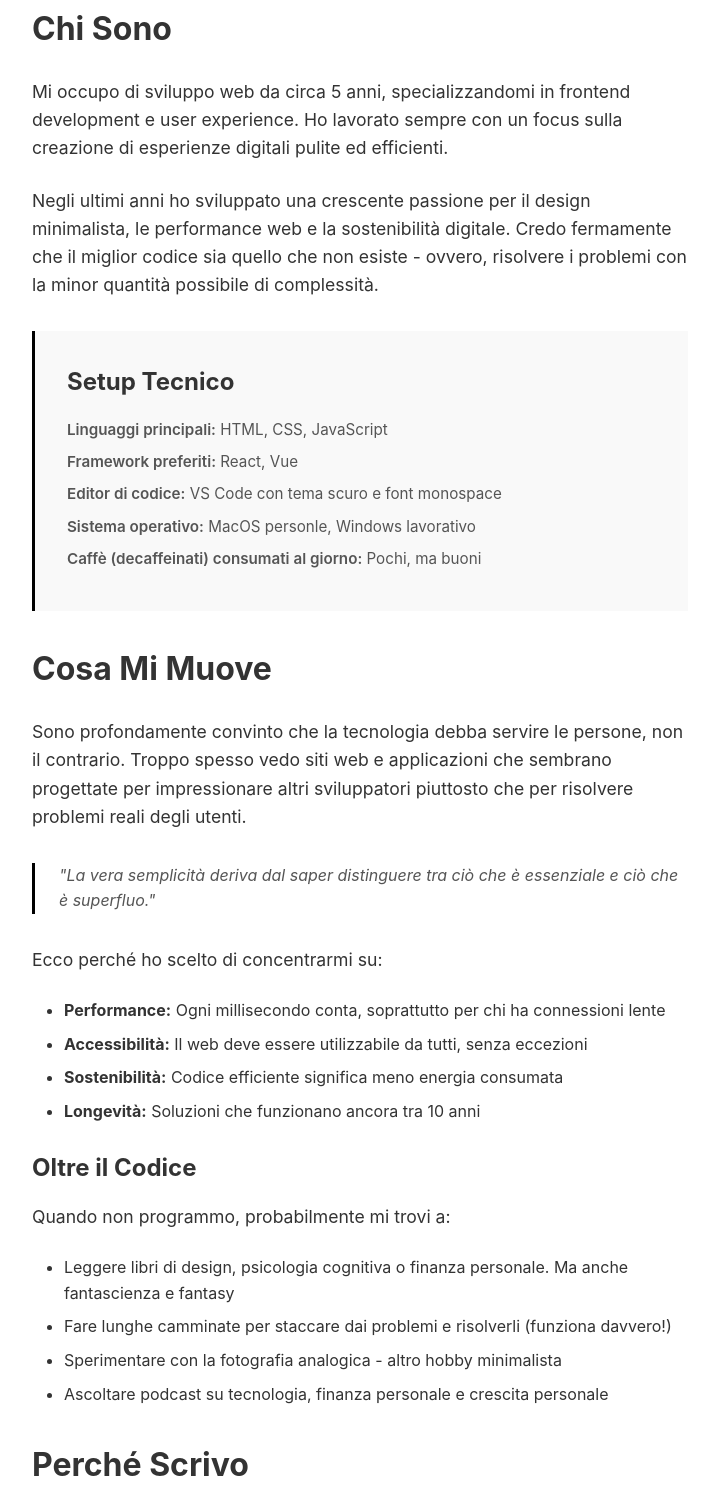
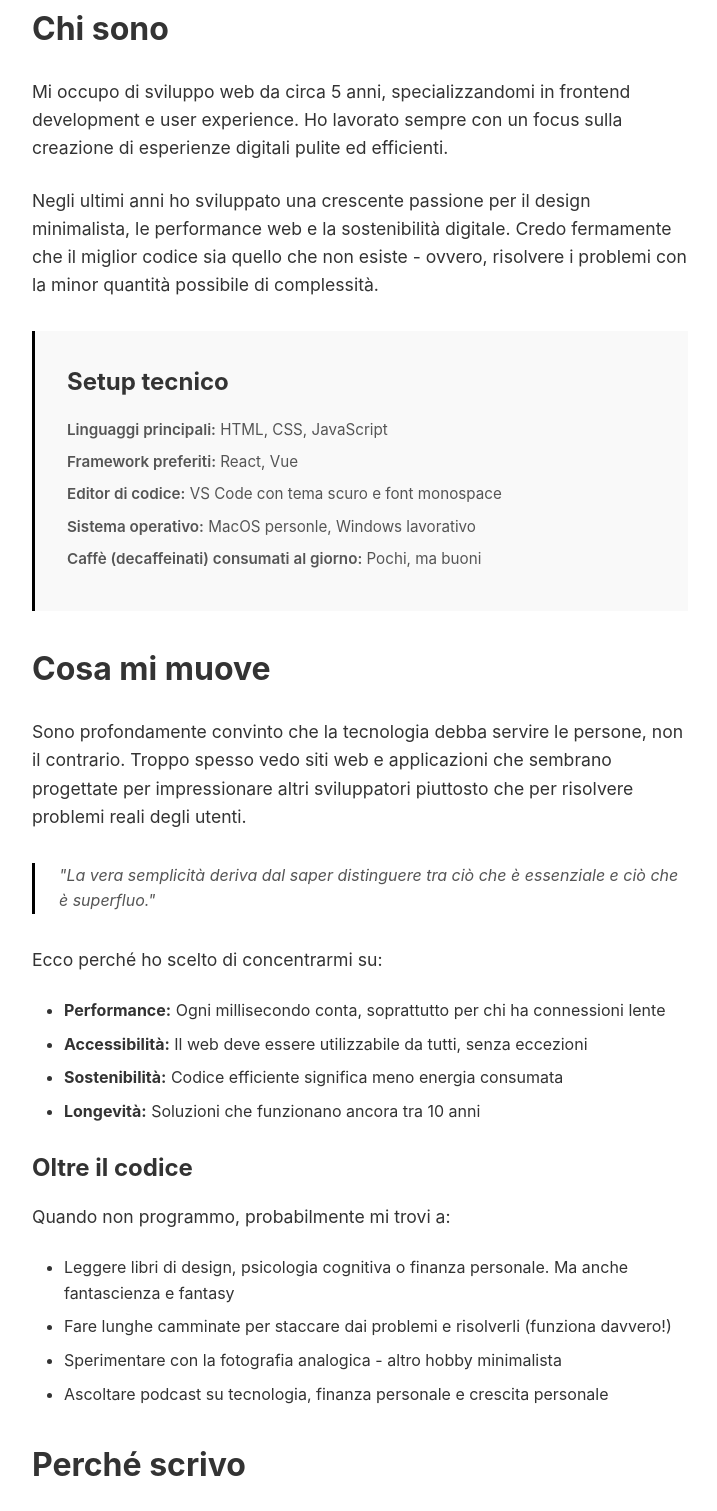
Before and after one commit to megralo/megralo, a plain HTML site: page about/index.html in a window 1280 px wide. Shown: the part 374-1885 px from the top of the page, without its empty margins (280-997 px from the left). Drawn offline with Linux system fonts and the light colour scheme.

Commit message:
Fix: just a little little fix

```diff
--- a/about/index.html
+++ b/about/index.html
@@ -64,7 +64,7 @@
         </div>
 
         <section>
-          <h2>Chi Sono</h2>
+          <h2>Chi sono</h2>
 
           <p>
             Mi occupo di <span itemprop="hasOccupation" itemscope itemtype="https://schema.org/Occupation"><span
@@ -80,7 +80,7 @@
           </p>
 
           <div class="stats">
-            <h3>Setup Tecnico</h3>
+            <h3>Setup tecnico</h3>
             <p><strong>Linguaggi principali:</strong> HTML, CSS, JavaScript</p>
             <p><strong>Framework preferiti:</strong> React, Vue</p>
             <p><strong>Editor di codice:</strong> VS Code con tema scuro e font monospace</p>
@@ -89,7 +89,7 @@
           </div>
           <section>
 
-            <h2>Cosa Mi Muove</h2>
+            <h2>Cosa mi muove</h2>
 
             <p>
               Sono profondamente convinto che la tecnologia debba servire le persone, non il contrario. Troppo spesso
@@ -110,7 +110,7 @@
               <li><strong>Longevità:</strong> Soluzioni che funzionano ancora tra 10 anni</li>
             </ul>
 
-            <h3>Oltre il Codice</h3>
+            <h3>Oltre il codice</h3>
 
             <p>Quando non programmo, probabilmente mi trovi a:</p>
 
@@ -124,7 +124,7 @@
           </section>
 
           <section>
-            <h2>Perché Scrivo</h2>
+            <h2>Perché scrivo</h2>
 
             <p>
               Questo blog nasce dalla necessità di documentare il mio percorso verso un approccio più consapevole allo
@@ -145,7 +145,7 @@
           </section>
 
           <section>
-            <h2>Il Setup</h2>
+            <h2>Il setup</h2>
 
             <p>Dato che parliamo di minimalismo, ecco il mio setup di lavoro attuale:</p>
 
```
